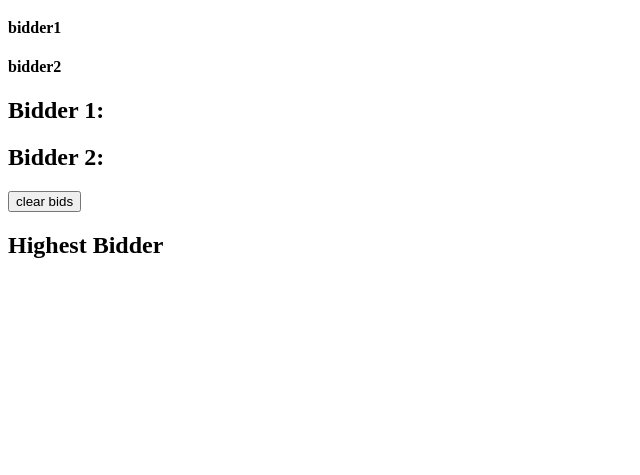
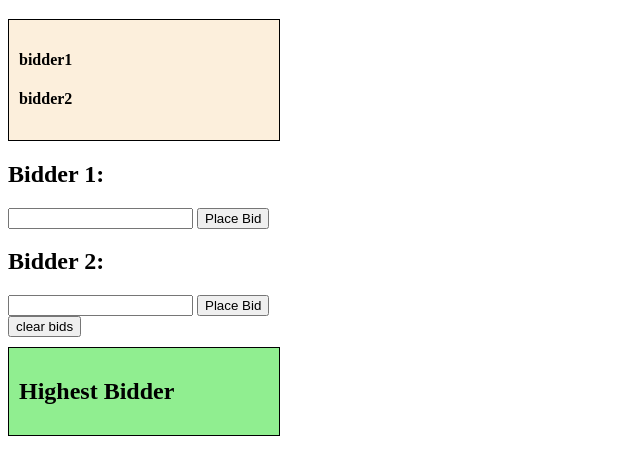
Before and after one commit to LimeFreezy98/Bidding-App, a plain HTML site: page index.html in a window 1280 px wide. Shown: the part 61-536 px from the top of the page, without its empty margins (0-640 px from the left). Drawn offline with Linux system fonts and the light colour scheme.

Commit message:
adding style.css format to html

```diff
--- a/index.html
+++ b/index.html
@@ -1,30 +1,45 @@
 <!DOCTYPE html>
 <html>
     <head>
+        <meta charset="UTF-8">
         <title>Bidding app</title>
-
+        <link rel="stylesheet" href="style.css">
 
     </head>
 
     <body>
         <h1> Bid App</h1>
+        <div id="bidsBox">
+        <!-- bid box -->
 
-        <!-- bid box -->
         <h4><b>bidder1</b></h4>
         <!-- bidder one number -->
 
         <h4></b>bidder2</b></h4>
        <!-- bidder two number -->
+       </div>
 
+       <div class="inputRow">
        <!-- bidding textfield -->
        <h2>Bidder 1: <!-- text field--> </h2>
+       <input>
+       <button>Place Bid</button>
+       </div>
+
+       <div class="inputRow">
        <h2>Bidder 2: <!-- text field-->  </h2>
-
+       <input>
+       <button>Place Bid</button>
+      </div>
        <!-- button to erase bid -->
        <button>clear bids</button>
 
+
        <!-- highest bidder win -->
+       <div id="highestBox">
        <h2>Highest Bidder</h2>
+
+    </div>
        <!-- bidder winner and value -->
 
     </body>
--- a/style.css
+++ b/style.css
@@ -0,0 +1,25 @@
+body {
+    font-family: Arial sans-serif;
+}
+
+/* bid box ui */
+#bidsBox {
+    border: 1px solid black;
+    background-color: #fcefdc;
+    padding: 10px;
+    width: 250px;
+    margin-bottom: 20px;
+
+}
+
+.inputrow {
+    margin: 10px 0;
+}
+
+#highestBox {
+    border:  1px solid black;
+    background-color: #90ee90;
+    padding: 10px;
+    width: 250px;
+    margin-top: 10px;
+}
```
